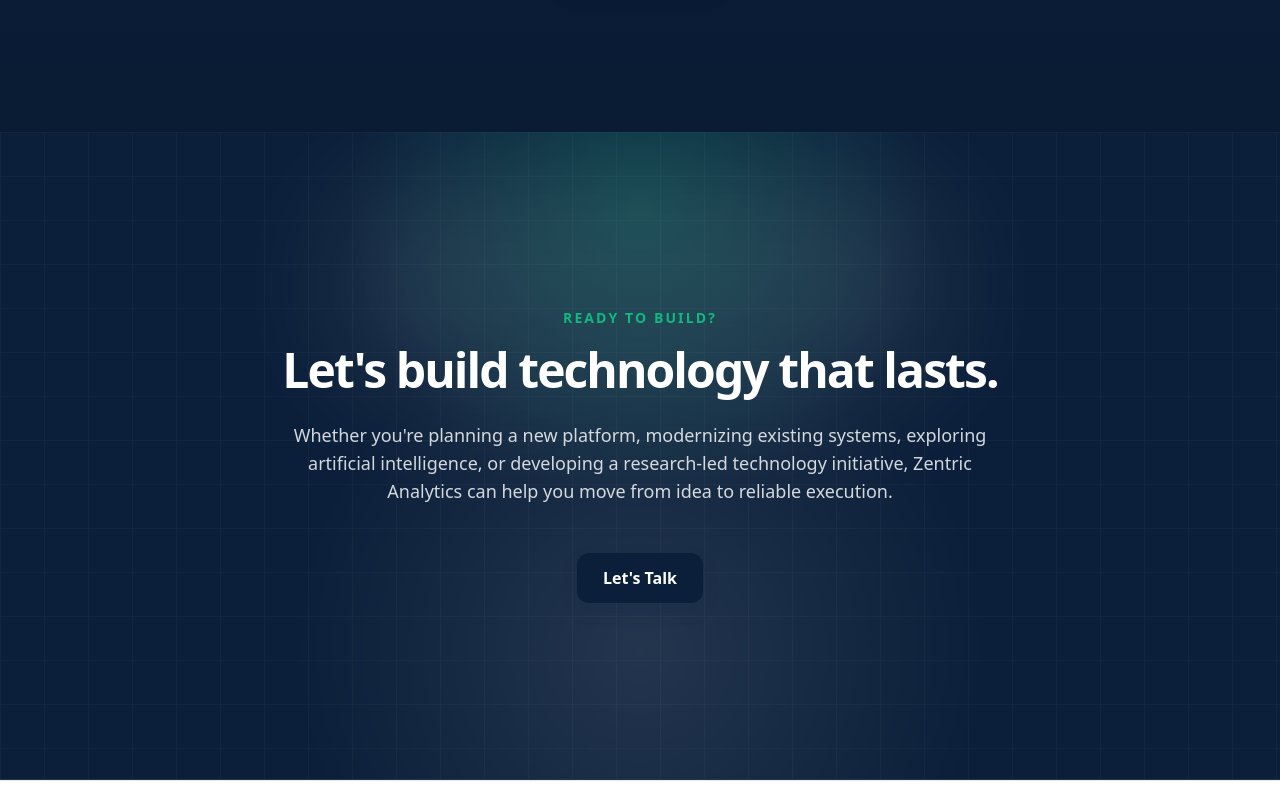
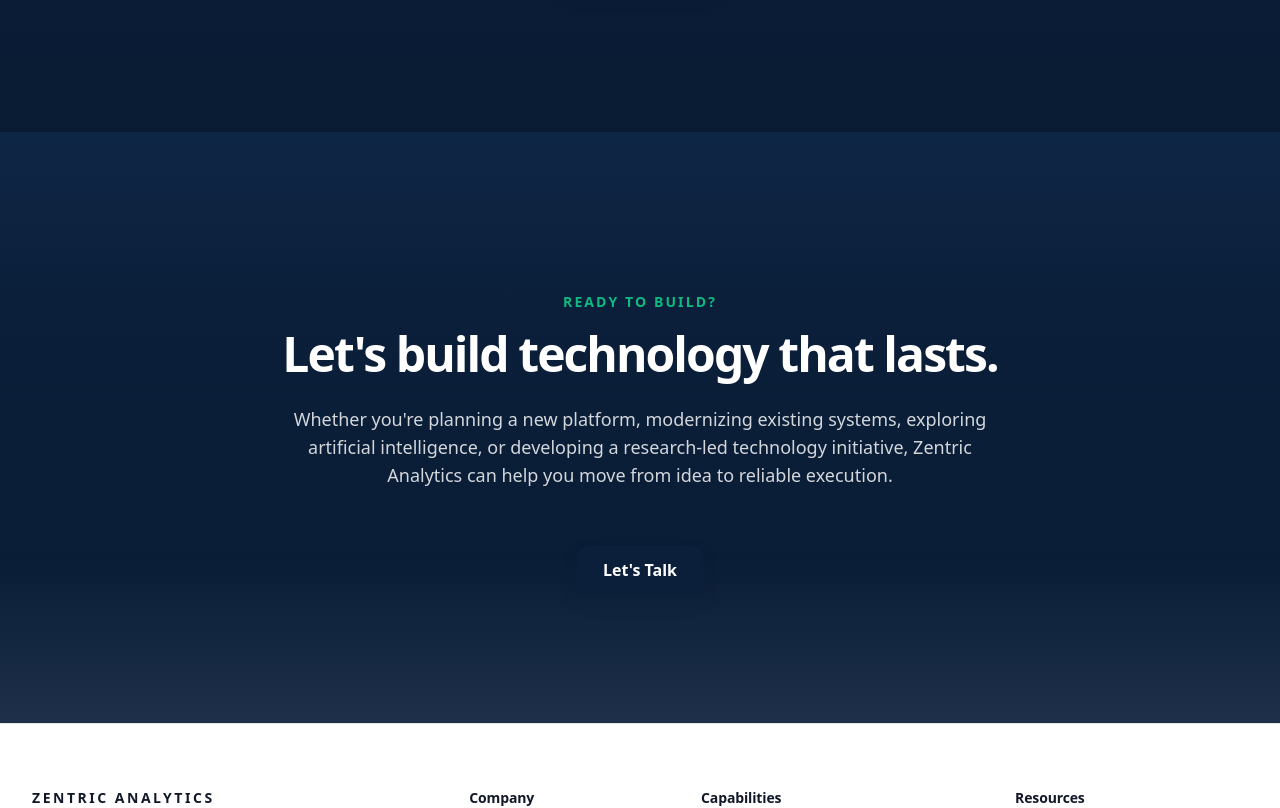
Before and after one commit to Zentric-Analytics/Zentricanalytics.com, a Next.js app: page / in a window 1280 px wide. Shown: the part 8060-8868 px from the top of the page. Built offline with nearby package versions, Linux system fonts and the light colour scheme.

Commit message:
Polish homepage final CTA

```diff
--- a/src/app/page.tsx
+++ b/src/app/page.tsx
@@ -413,20 +413,12 @@ export default function Home() {
       </section>
 
       <section
-        className="relative isolate overflow-hidden border-b border-white/10 bg-[#0B1F3A] px-4 py-32 sm:px-6 sm:py-36 lg:py-44"
+        className="relative isolate overflow-hidden bg-[#0B1F3A] px-4 pt-28 pb-24 sm:px-6 sm:pt-32 sm:pb-28 lg:pt-40 lg:pb-32"
         aria-labelledby="final-cta-heading"
       >
         <div
           aria-hidden="true"
-          className="absolute inset-0 -z-10 bg-[radial-gradient(circle_at_50%_12%,rgba(16,185,129,0.22),transparent_34%),radial-gradient(circle_at_50%_80%,rgba(255,255,255,0.10),transparent_42%),linear-gradient(180deg,rgba(11,31,58,0.94),#0B1F3A)]"
-        />
-        <div
-          aria-hidden="true"
-          className="absolute inset-0 -z-10 opacity-[0.04] [background-image:linear-gradient(rgba(255,255,255,0.72)_1px,transparent_1px),linear-gradient(90deg,rgba(255,255,255,0.72)_1px,transparent_1px)] [background-size:44px_44px]"
-        />
-        <div
-          aria-hidden="true"
-          className="absolute left-1/2 top-10 -z-10 h-56 w-[38rem] -translate-x-1/2 rounded-full bg-white/10 blur-3xl"
+          className="absolute inset-0 -z-10 bg-[linear-gradient(180deg,rgba(23,59,103,0.24)_0%,rgba(11,31,58,0)_30%,rgba(7,20,38,0.20)_72%,rgba(255,255,255,0.08)_100%)]"
         />
         <div className="editorial-reveal mx-auto flex max-w-3xl flex-col items-center text-center">
           <SectionHeader
@@ -437,12 +429,14 @@ export default function Home() {
             tone="dark"
             description="Whether you're planning a new platform, modernizing existing systems, exploring artificial intelligence, or developing a research-led technology initiative, Zentric Analytics can help you move from idea to reliable execution."
           />
-          <Link
-            className="btn btn-primary mt-12"
-            href="/contact"
-          >
-            Let&apos;s Talk
-          </Link>
+          <div className="mt-12 flex w-full flex-col items-center gap-4 sm:mt-14 sm:w-auto sm:flex-row sm:justify-center">
+            <Link
+              className="btn btn-primary w-full bg-white text-[#0B1F3A] shadow-[0_10px_24px_rgba(0,0,0,0.16)] hover:bg-[#F8FAFC] hover:text-[#0B1F3A] hover:shadow-[0_12px_28px_rgba(0,0,0,0.20)] focus-visible:outline-white sm:w-auto"
+              href="/contact"
+            >
+              Let&apos;s Talk
+            </Link>
+          </div>
         </div>
       </section>
 
```
